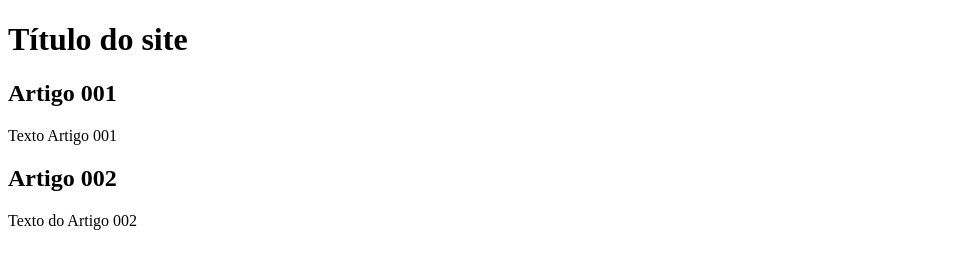
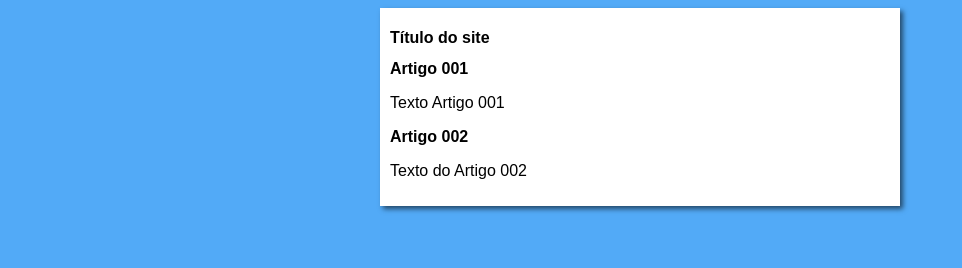
Before and after one commit to annakesyalima/Projeto-site, a plain HTML site: page index.html in a window 1280 px wide. Shown: the whole page, without its empty margins (0-962 px from the left). Drawn offline with Linux system fonts and the light colour scheme.

Commit message:
iniciai o design

```diff
--- /dev/null
+++ b/estilo/style.css
@@ -0,0 +1,16 @@
+* {
+    font-family: Arial, Helvetica, sans-serif;
+    font-size: 16px;
+}
+
+body {
+    background-color: rgb(82, 170, 247);
+}
+
+main {
+    background-color: white;
+    width: 500px;
+    margin: auto;
+    padding: 10px;
+    box-shadow: 3px 3px 5px rgba(0, 0, 0, 0.577);
+}
--- a/index.html
+++ b/index.html
@@ -4,6 +4,7 @@
     <meta charset="UTF-8">
     <meta name="viewport" content="width=device-width, initial-scale=1.0">
     <title>Título do Site</title>
+    <link rel="stylesheet" href="estilo/style.css">
 </head>
 <body>
     <main>
```
